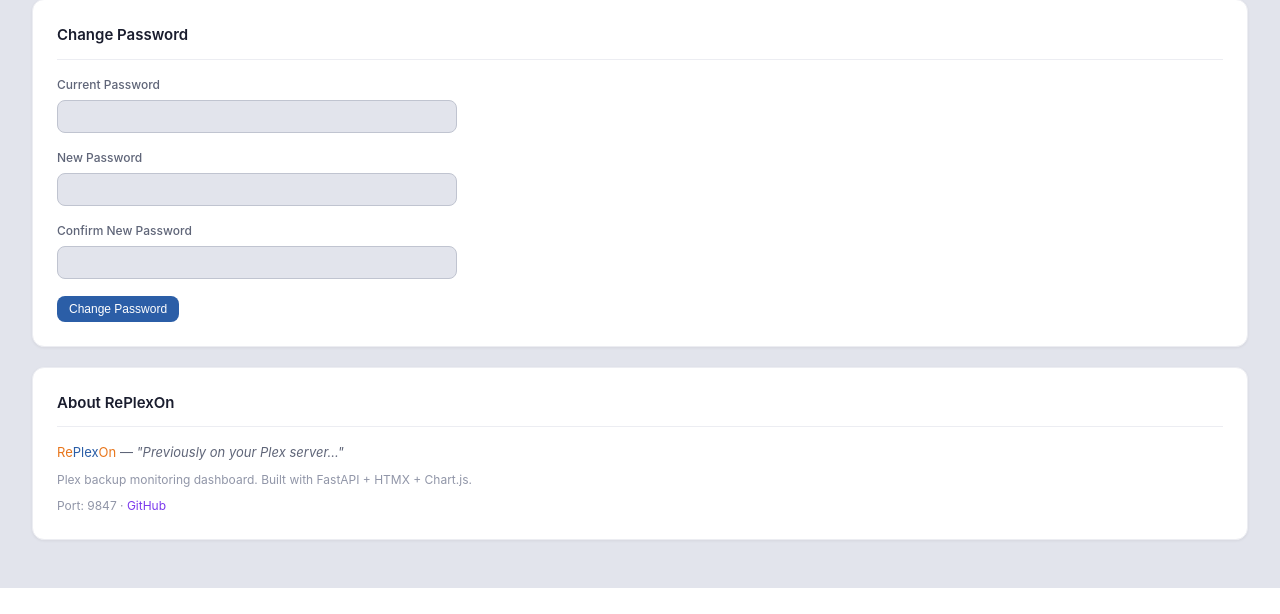
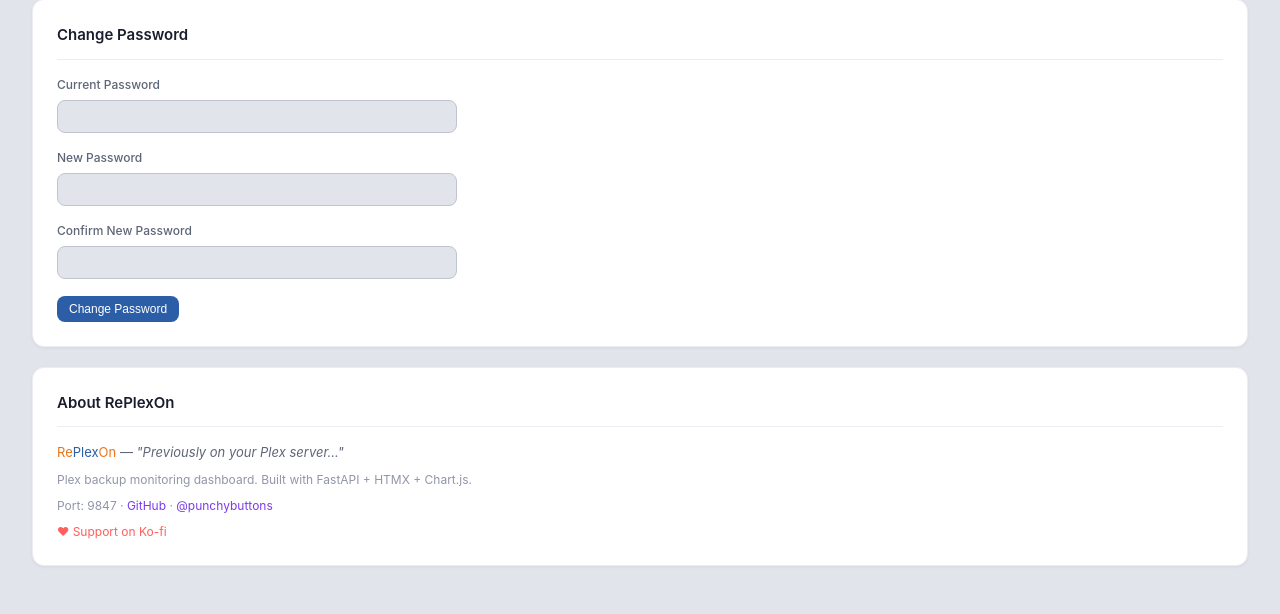
Before and after one commit to wickedhardflip/replexon, a FastAPI app: template app/templates/pages/settings.html in a window 1280 px wide. Shown: the part 1401-2015 px from the top of the page. Before the commit the page ends 1989 px from the top, so only its background shows below. Run offline with FastAPI, Linux system fonts and the light colour scheme; the template is opened without the code that fills it, so the values that code supplies are empty.

Commit message:
Add Ko-fi support link and author X handle to About section

```diff
--- a/app/templates/pages/settings.html
+++ b/app/templates/pages/settings.html
@@ -147,6 +147,7 @@
         <em>"Previously on your Plex server..."</em>
     </p>
     <p class="text-xs text-muted">Plex backup monitoring dashboard. Built with FastAPI + HTMX + Chart.js.</p>
-    <p class="text-xs text-muted mt-1">Port: 9847 &middot; <a href="https://github.com/wickedhardflip/replexon" target="_blank">GitHub</a></p>
+    <p class="text-xs text-muted mt-1">Port: 9847 &middot; <a href="https://github.com/wickedhardflip/replexon" target="_blank">GitHub</a> &middot; <a href="https://x.com/punchybuttons" target="_blank">@punchybuttons</a></p>
+    <p class="text-xs mt-1"><a href="https://ko-fi.com/punchybuttons" target="_blank" style="color: #FF5E5B;">&hearts; Support on Ko-fi</a></p>
 </div>
 {% endblock %}
```
